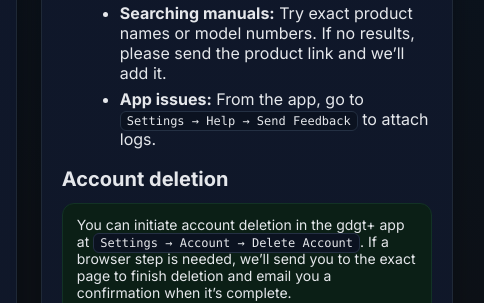
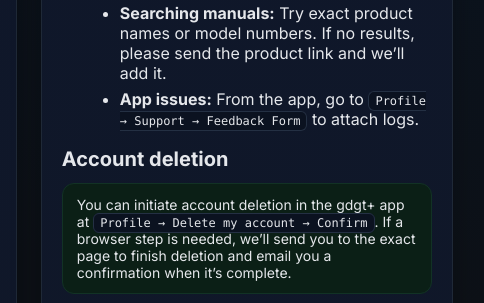
Before and after one commit to VishnuMuthuraman/gdgt-plus-landing, a plain HTML site: page support.html in a window 1280 px wide. Shown: the part 336-639 px from the top of the page, 657-1141 px from the left. Drawn offline with Linux system fonts and the light colour scheme.

Commit message:
support added v2

```diff
--- a/support.html
+++ b/support.html
@@ -98,12 +98,12 @@
       <ul class="list">
         <li><b>Signing in:</b> Make sure you’re on the latest version of gdgt+. If you forgot your password, use <span class="kbd">Forgot Password</span> from the sign-in screen.</li>
         <li><b>Searching manuals:</b> Try exact product names or model numbers. If no results, please send the product link and we’ll add it.</li>
-        <li><b>App issues:</b> From the app, go to <span class="kbd">Settings → Help → Send Feedback</span> to attach logs.</li>
+        <li><b>App issues:</b> From the app, go to <span class="kbd">Profile → Support → Feedback Form</span> to attach logs.</li>
       </ul>
 
       <h2 style="margin-top:18px">Account deletion</h2>
       <div class="notice">
-        You can initiate account deletion in the gdgt+ app at <span class="kbd">Settings → Account → Delete Account</span>.
+        You can initiate account deletion in the gdgt+ app at <span class="kbd">Profile → Delete my account → Confirm</span>.
         If a browser step is needed, we’ll send you to the exact page to finish deletion and email you a confirmation when it’s complete.
       </div>
       <p class="muted">
```
